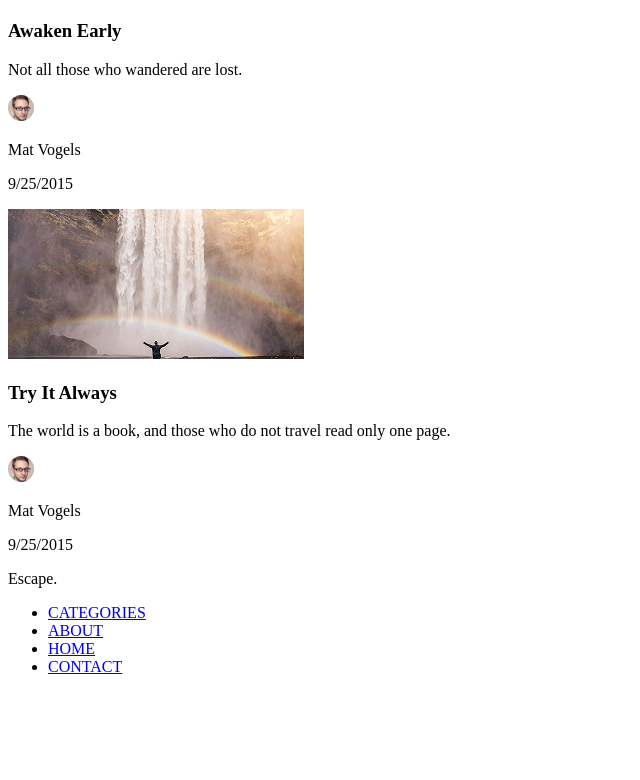
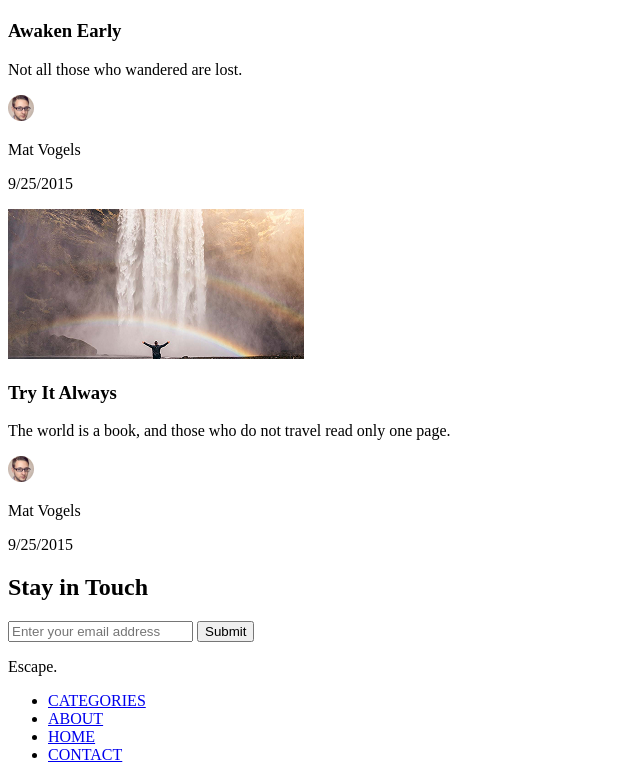
Before and after one commit to LLIypaJIb/Web, a plain HTML site: page index.html in a window 1280 px wide. Shown: the part 2498-3278 px from the top of the page, without its empty margins (0-640 px from the left). Before the commit the page ends 3190 px from the top, so only its background shows below. Drawn offline with Linux system fonts and the light colour scheme.

Commit message:
Fixed index.html by adding the h2 heading, input field and button in the footer

```diff
--- a/index.html
+++ b/index.html
@@ -108,6 +108,12 @@
   </article>
 
   <footer>
+    <div>
+      <h2>Stay in Touch</h2>
+      <input type="text" placeholder="Enter your email address">
+      <button>Submit</button>
+    </div>
+    <div>
       <p>Escape.</p>
       <nav>
         <ul>
@@ -117,6 +123,7 @@
           <li><a href="https://developer.mozilla.org">CONTACT</a></li>
         </ul>
       </nav>
+    </div>
   </footer>
 </body>
 
```
Lines whose indentation alone changed are shown as unchanged.
